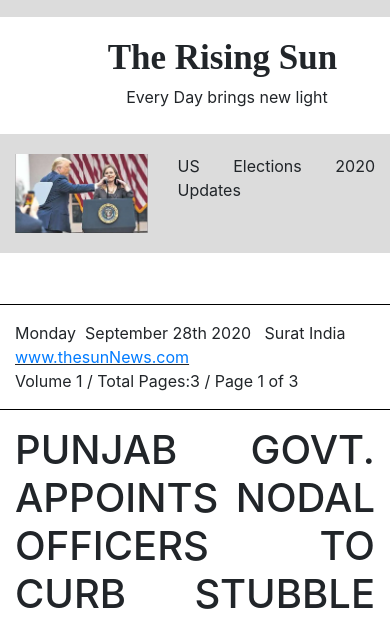
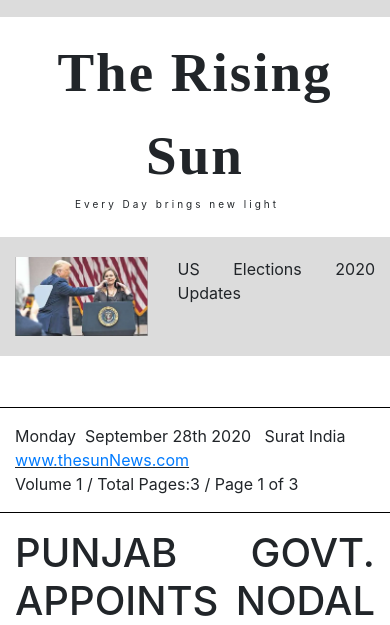
Before and after one commit to akshayagrawal87/GuviBootCamp, a plain HTML site: page day7/index.html in a window 390 px wide. Shown: the part 199-824 px from the top of the page. Drawn offline with nearby package versions, Linux system fonts and the light colour scheme.

Commit message:
made responsive

```diff
--- a/day7/index.html
+++ b/day7/index.html
@@ -44,19 +44,19 @@
                     <div class="col">Infection isn’t really slowing in India</div>
                 </div>
             </div>
-            <div class=" col-md-6 col-xs-
+            <div class=" col-md-6
               center-header">
                 <div class="row">
                     <div class="col-md-12">
                         <div class="header"><b>The Rising Sun</b></div>
+                        <div class="row">
+                            <div class="col-md-2"></div>
+                            <div class="col-md col-sm-12 col-xs-12 belowHeaderLine">Every Day brings new light</div>
+                            <div class="col-md-1"></div>
+                        </div>
+
                     </div>
-                    <div class="col">
-                        <div class="row">
-                            <div class="col-md  "></div>
-                            <div class="col-md-7 belowHeaderLine">Every Day brings new light</div>
-                            <div class="col-md "></div>
-                        </div>
-                    </div>
+
                 </div>
 
             </div>
@@ -72,8 +72,8 @@
         </div>
         <div class="row newspaperInfo">
             <hr class="hr" />
-            <div class="col-md date">Monday&nbsp; September 28th 2020 &nbsp; Surat India</div>
-            <div class="col-md website"><u><a href="index.html">www.thesunNews.com</a></u></div>
+            <div class="col-md-5 date">Monday&nbsp; September 28th 2020 &nbsp; Surat India</div>
+            <div class="col-md website "><u><a href="index.html">www.thesunNews.com</a></u></div>
             <div class="col-md totalPages">Volume 1 / Total Pages:3 / Page 1 of 3</div>
             <hr class="hr" />
         </div>
--- a/day7/style.css
+++ b/day7/style.css
@@ -3,7 +3,7 @@ body {
 }
 
 .header {
-    font-size: 52px;
+    font-size: 65px;
     font-family: 'Times New Roman', Times, serif;
     letter-spacing: 4px;
     padding: 5px;
@@ -87,7 +87,7 @@ body {
 }
 
 .website {
-    margin-left: 11em;
+    margin-left: 0em;
 }
 
 .paraPage3 {
@@ -101,7 +101,10 @@ body {
 }
 
 .belowHeaderLine {
-    margin-left: 20px
+    font-size: 10px;
+    letter-spacing: 3px;
+    padding-left: 3em;
+    margin-left: 7.5em;
 }
 
 .rightHeader {
@@ -129,9 +132,7 @@ body {
         margin-left: 0px;
     }
 
-    .belowHeaderLine {
-        margin-left: 3.2em;
-    }
+
 
     .rightHeader {
 
@@ -140,3 +141,33 @@ body {
     }
 
 }
+
+@media (max-width: 768px) {
+    .header {
+        position: relative;
+        font-size: 55px;
+        letter-spacing: 2px;
+        text-align: center;
+        margin-left: -1em;
+    }
+
+    .belowHeaderLine {
+
+        margin-left: 0em;
+    }
+
+
+
+}
+
+@media (max-width: 1024px) {
+    .header {
+        font-size: 55px;
+        letter-spacing: 2px;
+        text-align: center;
+        margin-left: -1em;
+    }
+
+
+
+}
```
